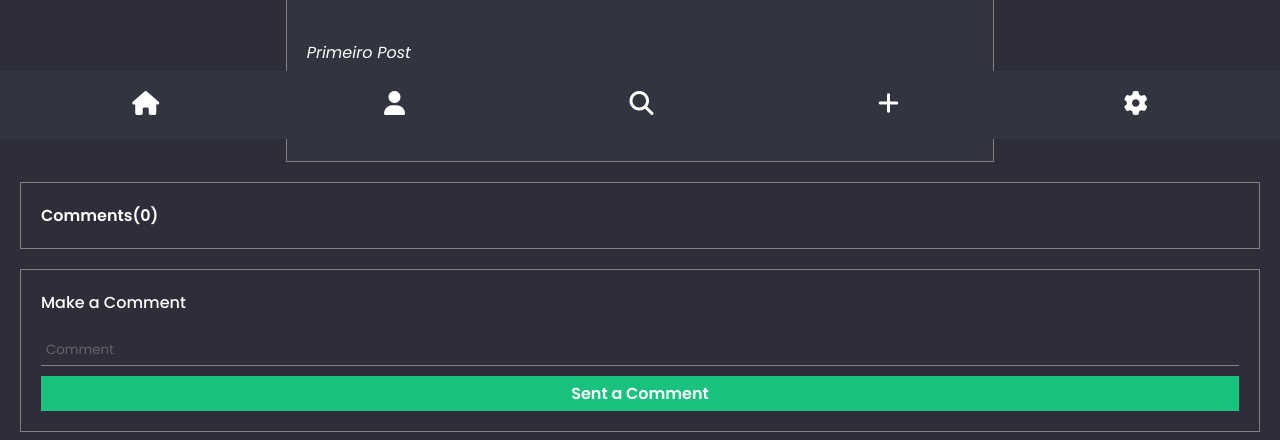
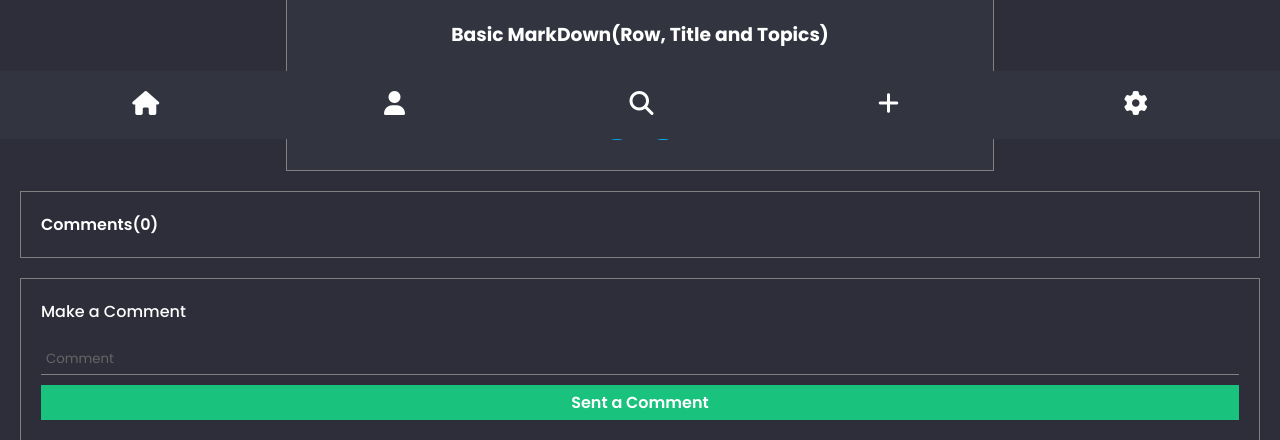
Before and after one commit to V1KILL/PROJETO-BLOGMIND, a Django app: a page that uses templates/detail/base.html in a window 1280 px wide. Shown: the part 661-1101 px from the top of the page. Run offline with Django 4.2, Linux system fonts and the light colour scheme; a user stored in the database is signed in; data comes from the database, SQL or seed files in the repository; parts of the project's set-up code (start-up, migrations or seed data) failed here and were passed over; some libraries are stand-ins or nearby versions.

Commit message:
Fix MarkDown
Updating Project

```diff
--- a/app_blogmind/models.py
+++ b/app_blogmind/models.py
@@ -39,7 +39,6 @@ class Post(models.Model):
     def save(self, *args, **kwargs):
         if not self.slug:
             self.slug = slugify(self.title)
-
         super().save(*args, **kwargs)
 
     def formatted_date(self):
--- a/app_blogmind/templatetags/blog_extras.py
+++ b/app_blogmind/templatetags/blog_extras.py
@@ -1,14 +1,14 @@
 import markdown
 from django import template
 from django.template.defaultfilters import stringfilter
+from django.utils.safestring import mark_safe
+from django.utils.html import escape
 
 register = template.Library()
 
 @register.filter
 @stringfilter
 def convert_markdown(value):
-
-    value = value.replace('\n', '<br>')
-    # Converte Markdown para HTML
-    value = markdown.markdown(value)
-    return value
+    escaped_value = escape(value)
+    value = markdown.markdown(escaped_value, extensions=['markdown.extensions.fenced_code', 'markdown.extensions.codehilite', 'markdown.extensions.nl2br'])
+    return mark_safe(value)
--- a/app_blogmind/views.py
+++ b/app_blogmind/views.py
@@ -94,6 +94,7 @@ def ViewPost(request):
             arquivo = request.FILES['file']
             post = Post.objects.create(user=user, title=title, description=descricao, image=arquivo)
             post.tags.add(*tags)
+
             return redirect('profile', request.user.id)
     return render(request, 'postar.html', {'user':user, 'now':timezone.now()})
 
@@ -147,7 +148,6 @@ def ViewComentar(request, year, month, day, slug):
     return redirect(url_anterior)
 
 def ViewTag(request, tag_slug=None):
-
     try:
         tag = get_object_or_404(Tag, slug=tag_slug)
     except Http404:
--- a/blogmind/settings.py
+++ b/blogmind/settings.py
@@ -70,6 +70,7 @@ TEMPLATES = [
                 'django.contrib.auth.context_processors.auth',
                 'django.contrib.messages.context_processors.messages',
             ],
+
         },
     },
 ]
--- a/static/js/script.js
+++ b/static/js/script.js
@@ -234,9 +234,9 @@ function EditPost(id) {
         return false;
       }
 
-      const descricaoFormatada = descricao.replace(/\n/g, '<br>');
 
-      window.location.href = `/editpost/${encodeURIComponent(titulo)}/${encodeURIComponent(descricaoFormatada)}/${id}`;
+
+      window.location.href = `/editpost/${encodeURIComponent(titulo)}/${encodeURIComponent(descricao)}/${id}`;
     },
     allowOutsideClick: () => !Swal.isLoading()
   });
--- a/templates/detail/base.html
+++ b/templates/detail/base.html
@@ -10,8 +10,7 @@
     <link rel="stylesheet" href="{% static 'css/detail/commentfunction.css' %}">
     <link rel="stylesheet" href="{% static 'css/detail/hover.css' %}">
     <link rel="stylesheet" href="{% static 'css/menu.css' %}">
-    <link rel="stylesheet" type="text/css"
-          href="{% static 'dmd_app/styles.css' %}">
+    <link rel="stylesheet" type="text/css" href="{% static 'dmd_app/styles.css' %}">
 </head>
 <body>
     <div class="container">
--- a/templates/detail/post.html
+++ b/templates/detail/post.html
@@ -1,12 +1,12 @@
 {% load blog_extras %}
-
 <div class="post">
     <div class="img">
         <img src="{{post.image.url}}" alt="">
     </div>
-    <p class="title">
+    <h3 style="margin: auto; color: white;">Basic MarkDown(Row, Title and Topics)</h3>
+    <span style="color: white;" class="title">
         {{post.description|convert_markdown|safe}}
-    </p>
+    </span>
 </div>
 <div class="resources">
     {% if post.user.user.username == request.user.username %}
--- a/templates/postar.html
+++ b/templates/postar.html
@@ -31,8 +31,8 @@
                 <input type="text" name="title" id="title" autocomplete="off" placeholder="Write Here">
 
                 <h3>Description</h3>
-                <textarea name="descricao" id="descricao" cols="30" rows="10" placeholder="Write Here" wrap="
-                hard" ></textarea>
+                <textarea name="descricao" id="descricao" cols="30" rows="10" placeholder="Basic MarkDown(Row, Title and Topics)" wrap="
+                hard"></textarea>
                 <input type="submit" value="Add Post" id="submit">
             </form>
         </div>
```
Also changed, not shown: media/background_images/ia.jpg (added), media/profile_images/Alexander_the_Great.jpg (added), media/profile_images/Nikolatesla_XQdvX2H.jpg (added), media/profile_images/Nikolatesla_gL8LdKW.jpg (added), media/profile_images/bible_Cwo8GEP.jpg (added), media/profile_images/codercoffe_9DzgJgv.jpg (added), media/profile_images/codercoffe_myU9Gk1.jpg (added), media/profile_images/ia.jpg (added).
